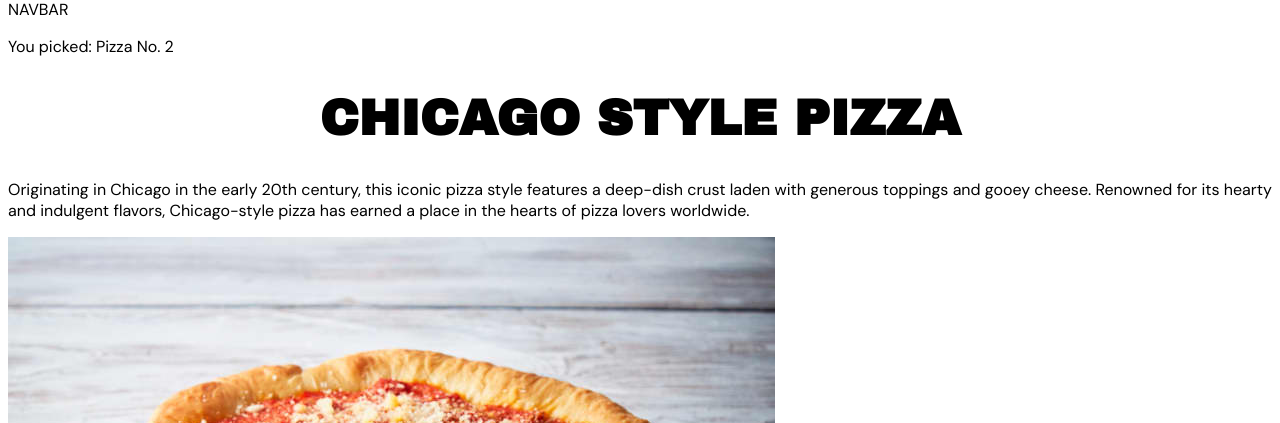
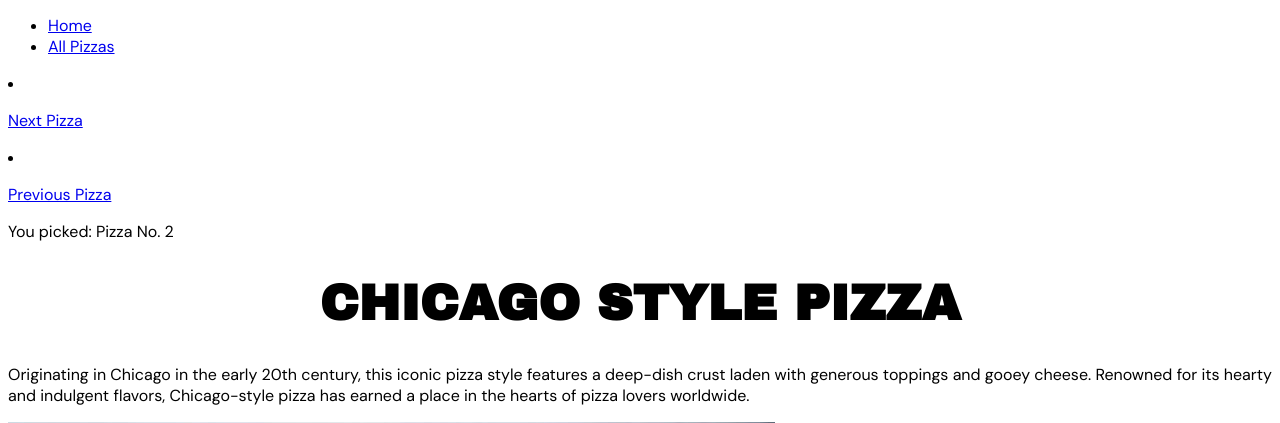
Before and after one commit to 16navi/Pizza, a Flask app: page /pizza/2 in a window 1280 px wide. Shown: the part 151-574 px from the top of the page. Run offline with Flask 3, Linux system fonts and the light colour scheme; data comes from the database, SQL or seed files in the repository.

Commit message:
new templates

```diff
--- a/routes.py
+++ b/routes.py
@@ -16,6 +16,16 @@ def homepage():
     return render_template("home.html")
 
 
+@app.route('/all_pizzas')
+def all_pizzas():
+    conn = sqlite3.connect(app.config['DATABASE'])
+    cur = conn.cursor()
+    cur.execute('SELECT * FROM Pizza')
+    pizzas = cur.fetchall()
+    conn.close()
+    return render_template('all_pizzas.html', pizzas = pizzas)
+
+
 @app.route('/pizza/<int:id>')
 def pizza(id):
     conn = sqlite3.connect('pizza.db')
--- a/templates/layout.html
+++ b/templates/layout.html
@@ -5,8 +5,8 @@
 		<link rel="stylesheet" href="/static/style.css">
 	</head>
 	<body>
-		<header>{%include 'header.html'%}</header>
-		<nav>NAVBAR</nav>
+		<header>{% include 'header.html' %}</header>
+		<nav>{% include 'nav.html' %}</nav>
 		<main>
 		{%block content%}{%endblock%}
 		</main>
--- /dev/null
+++ b/templates/nav.html
@@ -0,0 +1,4 @@
+<ul>
+    <li><a href="/"> Home </li>
+    <li><a href="/all_pizzas"> All Pizzas </a></li>
+</ul>
--- a/templates/pizza.html
+++ b/templates/pizza.html
@@ -1,7 +1,16 @@
-{%extends 'layout.html'%}
-{%block content%}
+{% extends 'layout.html' %}
+{% block content %}
+
+    {% if pizza[0] + 1 < 9 %}
+        <li><p><a href="/pizza/{{pizza[0] + 1}}">Next Pizza</a></p></li>
+    {% endif %}
+
+    {% if pizza[0] + 1 <= 9 and pizza[0] - 1 != -1%}
+        <li><p><a href="/pizza/{{pizza[0] - 1}}">Previous Pizza</a></p></li>
+    {% endif %}
+
     <p>You picked: Pizza No. {{pizza[0]}}</p>
     <h1>{{pizza[1]}}</h1>
     <p>{{pizza[2]}}</p>
     <img src = "{{pizza[4]}}" alt="{{pizza[4]}}"/>
-{%endblock%}
+{% endblock %}
```
Also changed, not shown: templates/all_pizzas.html (added, +10 -0 lines).
